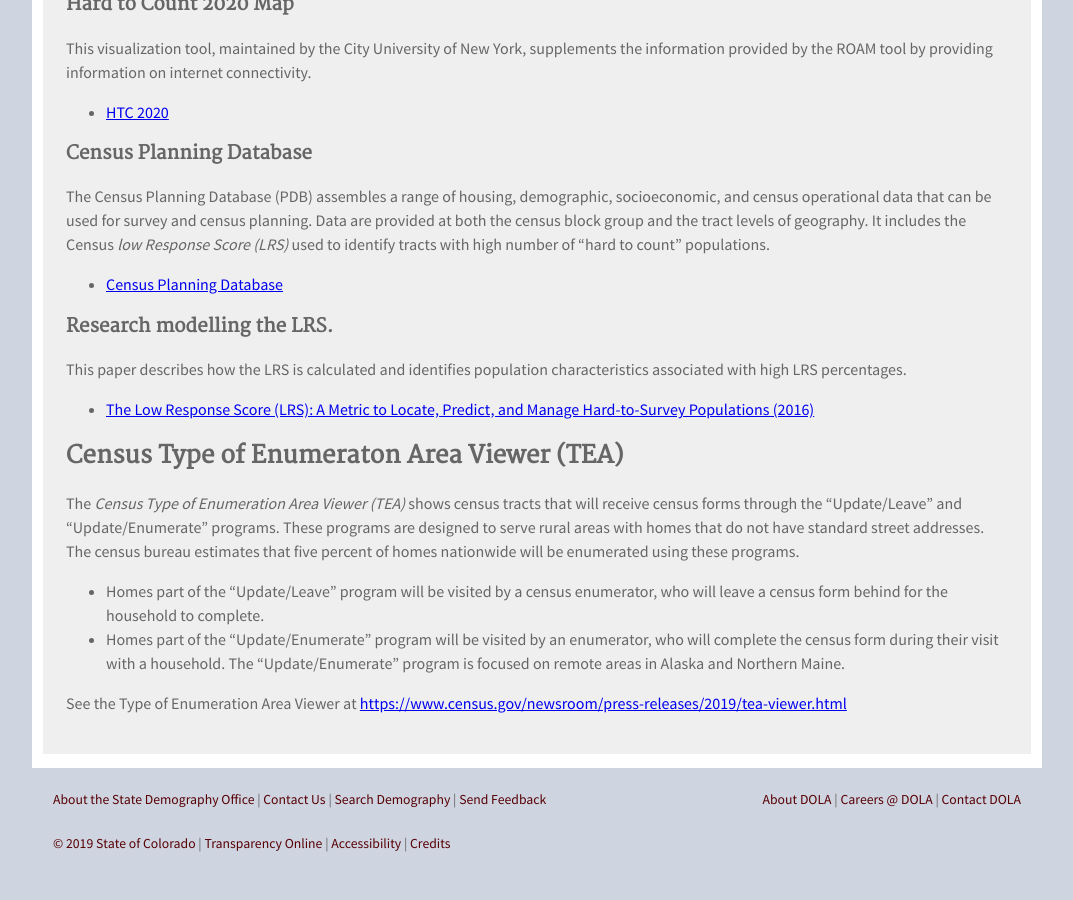
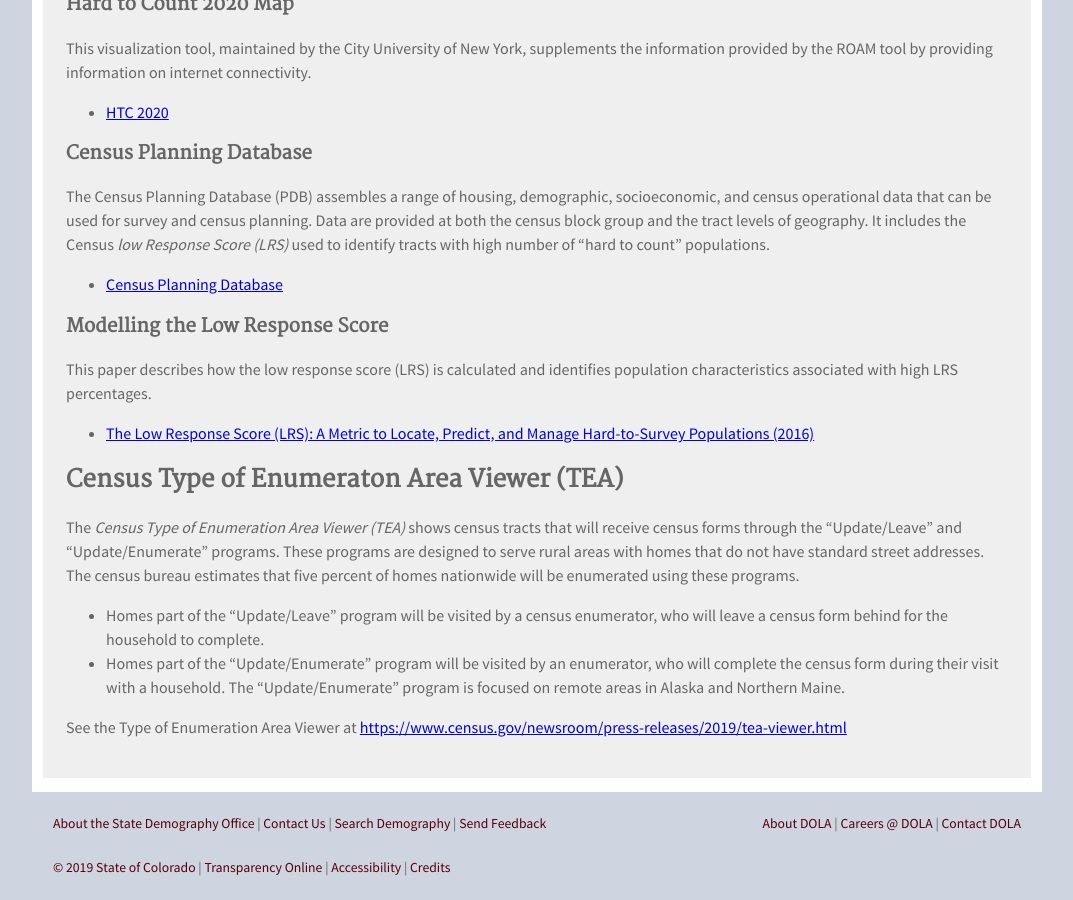
Before and after one commit to TBleess/Website_New, a Jekyll site: the page built from pages/5_CensusACS/2020-response_tracker.md, in a window 1280 px wide and 900 px high, scrolled down 923 px. Shown: the whole window, without its empty margins (103-1176 px from the left). Built offline with Jekyll 4.4.1, drawn with Linux system fonts in a browser that asks for light colours; before the commit the page ends 1799 px from its top, so only the background shows below that.

Commit message:
Update 2020-response_tracker.md

```diff
--- a/pages/5_CensusACS/2020-response_tracker.md
+++ b/pages/5_CensusACS/2020-response_tracker.md
@@ -44,8 +44,8 @@ The Census Planning Database (PDB) assembles a range of housing, demographic, so
 
 *  [Census Planning Database](https://www.census.gov/research/data/planning_database/)
 
-### Research modelling the LRS.
-This paper describes how the LRS is calculated and identifies population characteristics associated with high LRS percentages.
+### Modelling the Low Response Score
+This paper describes how the low response score (LRS) is calculated and identifies population characteristics associated with high LRS percentages.
 
 * [The Low Response Score (LRS): A Metric to Locate, Predict, and Manage Hard-to-Survey Populations (2016)](https://academic.oup.com/poq/article/81/1/144/2649123?guestAccessKey=b8ecff7b-e929-400d-a35c-6a434a094fd0)
 
```
